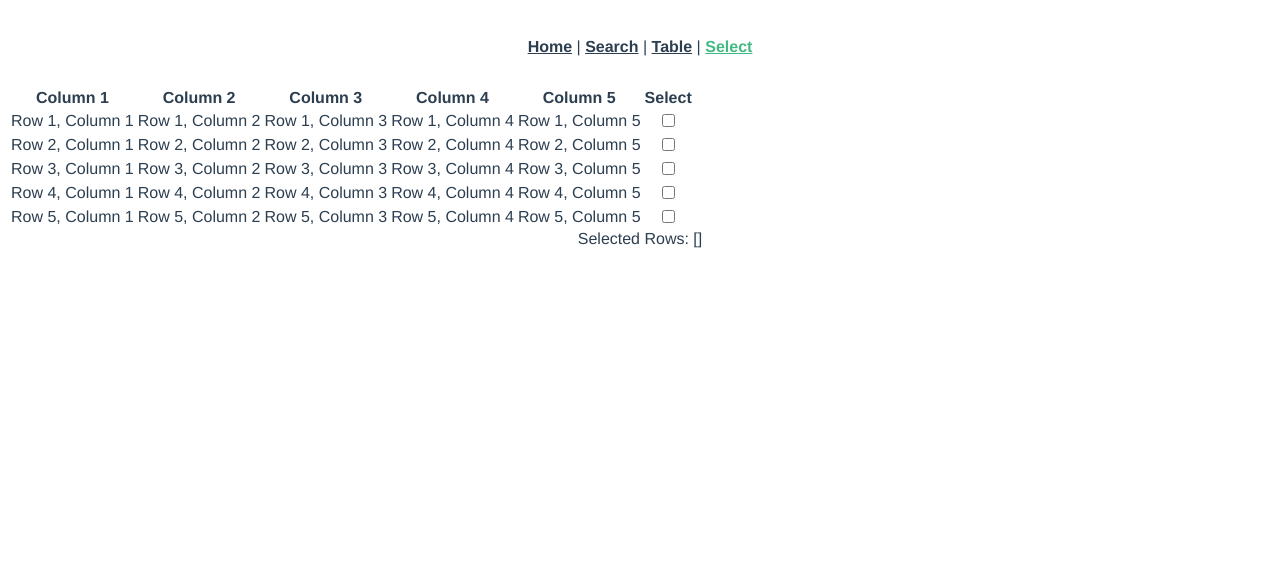
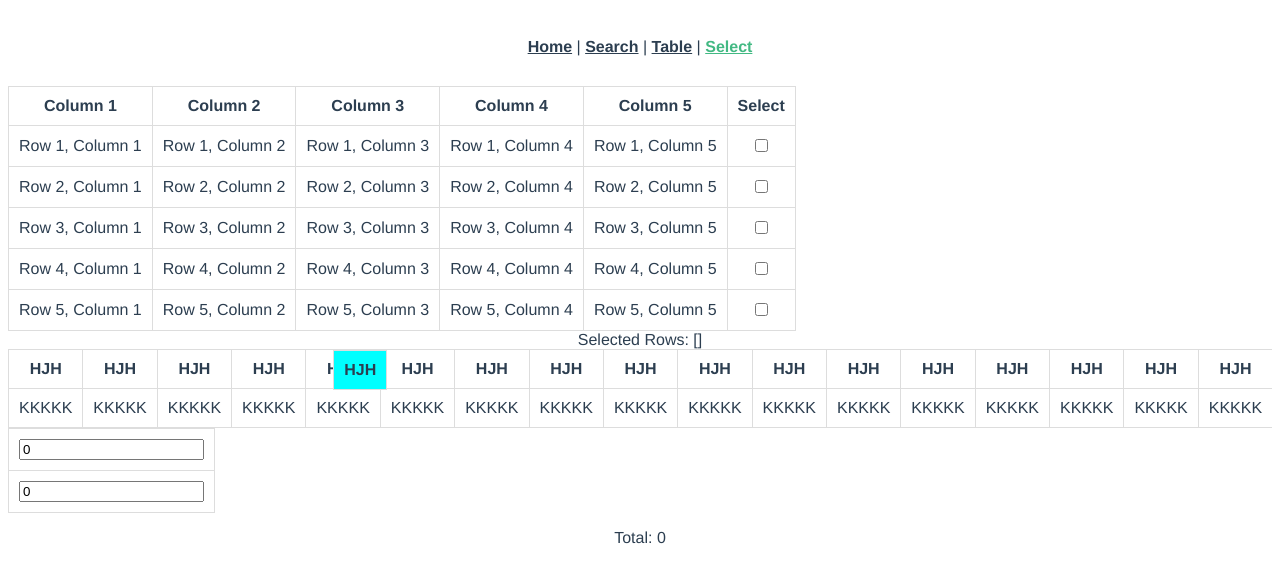
Before and after one commit to pabelmahbub/vuex-learning, a Vue app: page /#/select in a window 1280 px wide. Shown: the top 582 px of the page. Built offline with nearby package versions, Linux system fonts and the light colour scheme.

Commit message:
vue learning app real time calculation

```diff
--- a/src/views/SelectView.vue
+++ b/src/views/SelectView.vue
@@ -30,6 +30,93 @@
       Selected Rows: {{ selectedRows }}
     </div>
   </div>
+
+  <div class="fixed-table-container">
+    <div class="scrollable-content">
+      <div class="table-wrapper">
+        <table>
+          <thead>
+            <tr>
+              <th>HJH</th>
+              <th>HJH</th>
+              <th>HJH</th>
+              <th>HJH</th>
+              <th>HJH</th>
+              <th>HJH</th>
+              <th>HJH</th>
+              <th>HJH</th>
+              <th>HJH</th>
+              <th>HJH</th>
+              <th>HJH</th>
+              <th>HJH</th>
+              <th>HJH</th>
+              <th>HJH</th>
+              <th>HJH</th>
+              <th>HJH</th>
+              <th>HJH</th>
+              <th>HJH</th>
+              <th>HJH</th>
+              <th>HJH</th>
+              <th>HJH</th>
+              <th>HJH</th>
+              <div style="right: 70%; position: absolute; z-index: 99999;">
+                <th style="background-color:aqua; margin: 40px;">HJH</th>
+              </div>
+              <th>HJH</th>
+              <th>HJH</th>
+              <th>HJH</th>
+            </tr>
+          </thead>
+          <tbody>
+            <tr>
+              <td>KKKKK</td>
+              <td>KKKKK</td>
+              <td>KKKKK</td>
+              <td>KKKKK</td>
+              <td>KKKKK</td>
+              <td>KKKKK</td>
+              <td>KKKKK</td>
+              <td>KKKKK</td>
+              <td>KKKKK</td>
+              <td>KKKKK</td>
+              <td>KKKKK</td>
+              <td>KKKKK</td>
+              <td>KKKKK</td>
+              <td>KKKKK</td>
+              <td>KKKKK</td>
+              <td>KKKKK</td>
+              <td>KKKKK</td>
+              <td>KKKKK</td>
+              <td>KKKKK</td>
+              <td>KKKKK</td>
+              <td>KKKKK</td>
+              <td>KKKKK</td>
+              <div style="margin-right: 70%; position: absolute;z-index: 9999;">
+                <td style="background-color:aqua;">KKKKK</td>
+              </div>
+              <td>KKKKK</td>
+              <td>KKKKK</td>
+              <td>KKKKK</td>
+            </tr>
+            <!-- Add more rows here -->
+          </tbody>
+        </table>
+      </div>
+    </div>
+  </div>
+
+
+  <div>
+    <table>
+      <tr v-for="(item, index) in items" :key="index">
+        <td>
+          <input v-model="item.value" @input="updateTotal" />
+        </td>
+      </tr>
+    </table>
+    <p>Total: {{ total }}</p>
+  </div>
+
 </template>
 
 <script setup>
@@ -57,6 +144,71 @@ import { ref } from 'vue';
 
 
 
+
+    const dataArray = ref([
+  // Array of objects, each containing 20 items
+  // Example:
+  { items: ["item1", "item2","item3", "item4","item5", "item6","item7", "item8","item9", "item10","item11", "item12","item13", "item2","item1", "item2","item1", "item2"] },
+  { items: ["item1", "item2","item3", "item4","item5", "item6","item7", "item8","item9", "item10","item11", "item12","item13", "item2","item1", "item2","item1", "item2"] },
+  { items: ["item1", "item2","item3", "item4","item5", "item6","item7", "item8","item9", "item10","item11", "item12","item13", "item2","item1", "item2","item1", "item2"] },
+  // ... and so on
+]);
+
+
+
+//add the value:
+const items = ref([
+      { value: 0 },
+      { value: 0 },
+      // Add more items as needed
+    ]);
+
+    const total = ref(0);
+
+    // Function to update the total
+    const updateTotal = () => {
+      total.value = items.value.reduce((sum, item) => sum + parseFloat(item.value || 0), 0);
+    };
+
+    // Initial calculation
+    updateTotal();
+
 </script>
+
 <style scoped>
+.fixed-table-container {
+  display: flex;
+  width: 100%;
+  overflow: hidden;
+}
+
+.scrollable-content {
+  flex: 1 1 auto;
+  overflow-x: auto;
+  position: relative;
+}
+
+.table-wrapper {
+  width: fit-content; /* Adjust this to your preference */
+  overflow: hidden;
+}
+
+table {
+  table-layout: fixed;
+  border-collapse: collapse;
+  white-space: nowrap; /* Prevent text wrapping in cells */
+}
+
+/* Style the individual cells in the table */
+td, th {
+  padding: 10px;
+  border: 1px solid #ddd;
+}
+
+/* Style the fixed column and cell */
+td[style*="background-color: aqua"], th[style*="background-color: aqua"] {
+  position: sticky;
+  right: 0;
+  z-index: 2;
+}
 </style>
```
